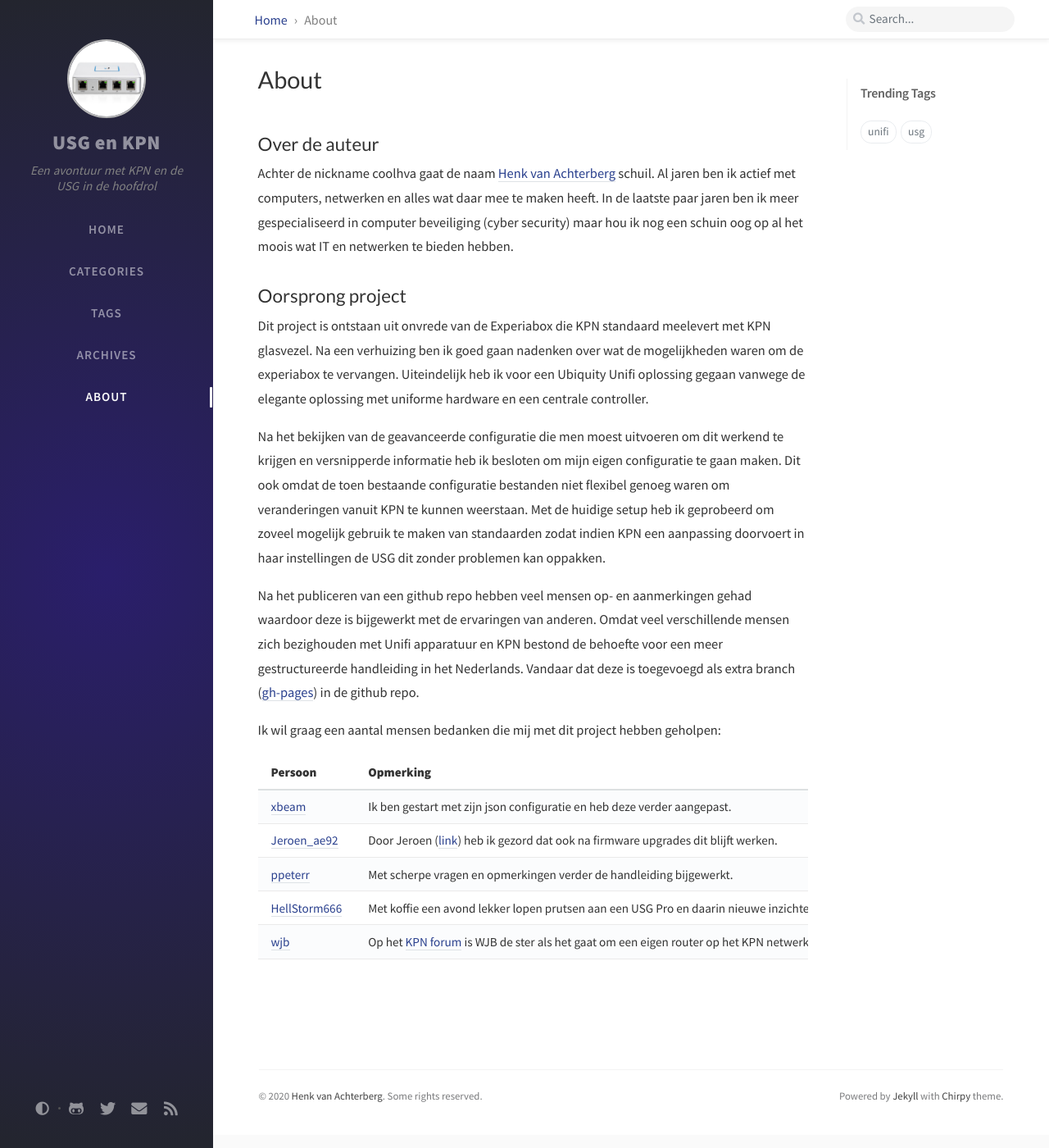
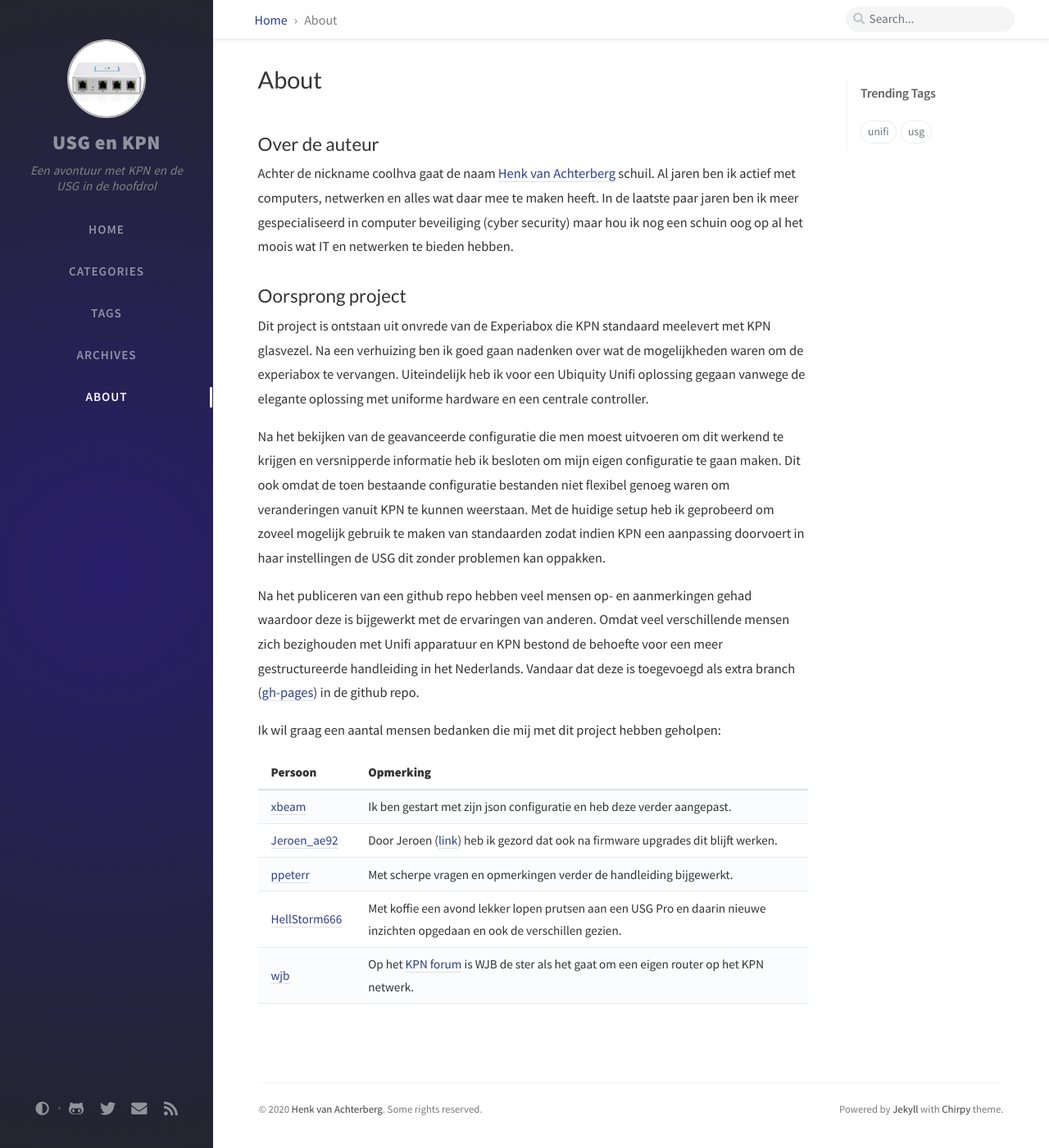
Before and after one commit to coolhva/usg-kpn-ftth, a Jekyll site: the page built from _tabs/about.md, in a window 1280 px wide and 1400 px high, scrolled down 16 px. Shown: the whole window at 82% size. Built offline with Jekyll 4.4.1, drawn with Linux system fonts in a browser that asks for light colours; nearby versions of some CDN libraries; comment, search, counter and statistics services are not loaded.

Commit message:
Enable wordwrap

```diff
--- a/assets/css/_addon/module.scss
+++ b/assets/css/_addon/module.scss
@@ -17,7 +17,7 @@
 %table-cell {
   padding: 0.4rem 1rem;
   font-size: 95%;
-  white-space: nowrap;
+  //white-space: nowrap;
 }
 
 %link-hover {
```
